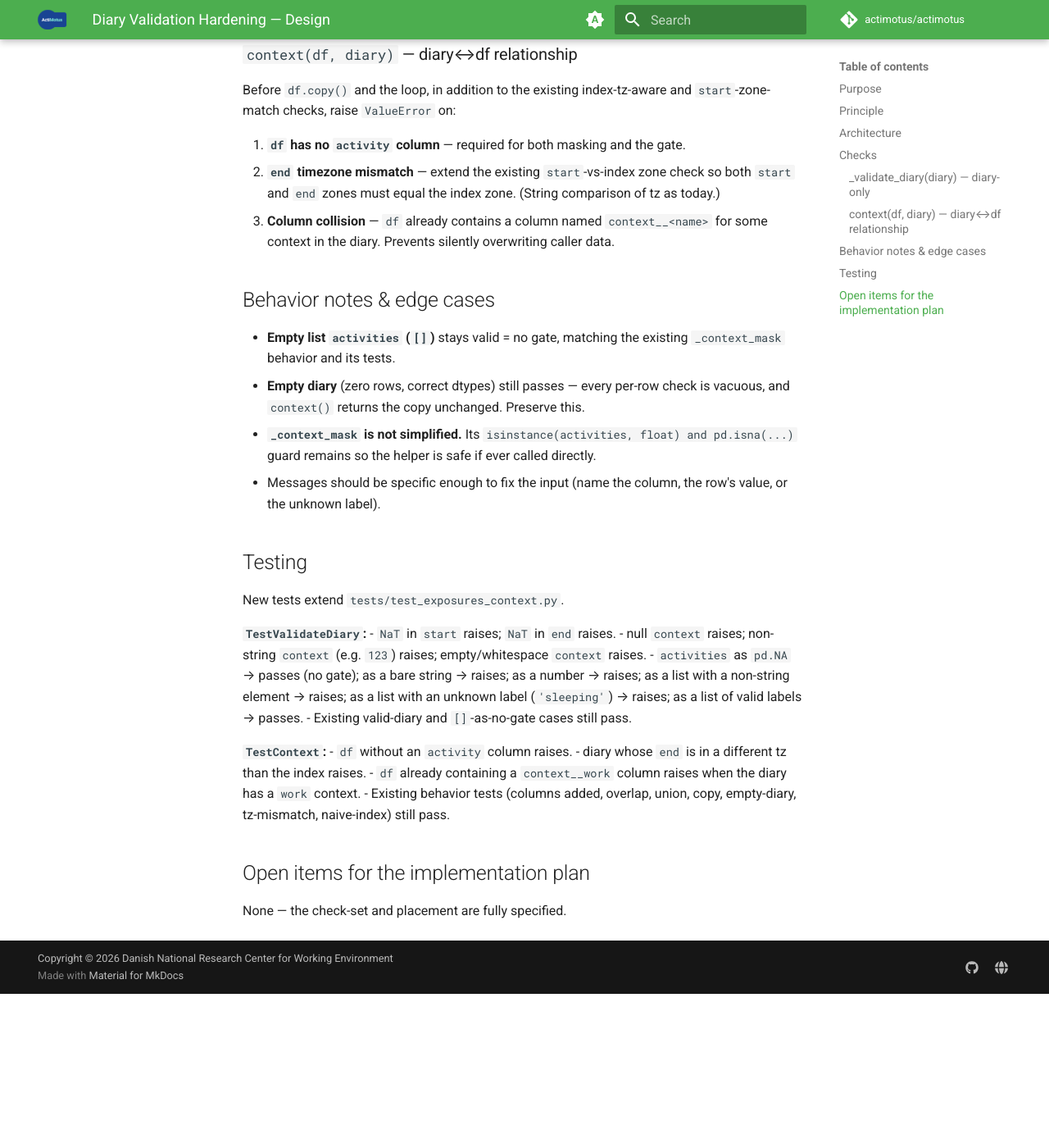
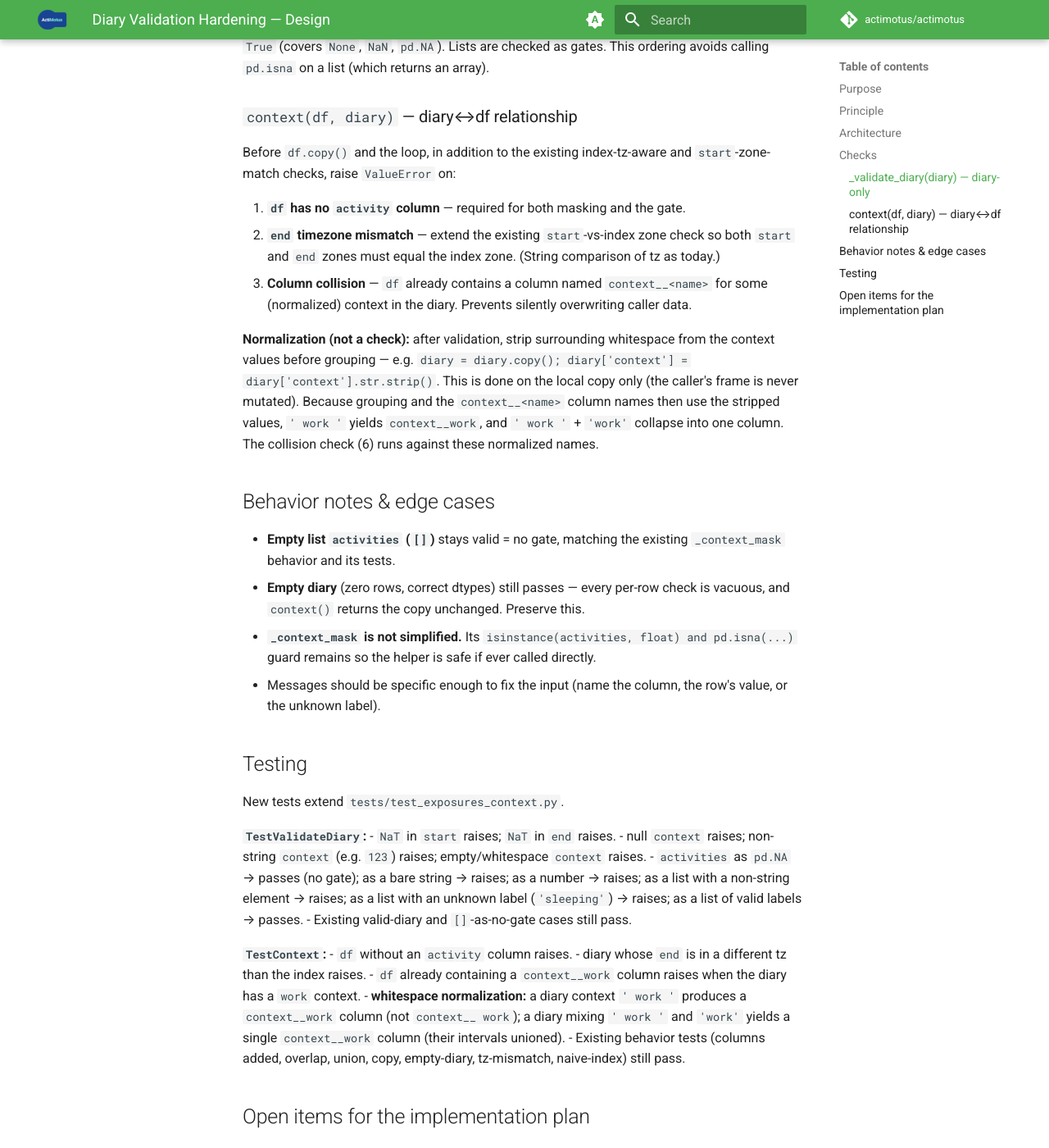
Before and after one commit to actimotus/actimotus, an MkDocs documentation site: the page built from docs/superpowers/specs/2026-07-05-diary-validation-hardening-design.md, in a window 1280 px wide and 1400 px high, scrolled down 2065 px. Shown: the whole window at 82% size. Built offline with MkDocs 1.6.1 and Material for MkDocs 9.7.7, drawn with Linux system fonts in a browser that asks for light colours; comment, search, counter and statistics services are not loaded; before the commit the page ends 3277 px from its top, so only the background shows below that; some of the changed text lies outside the part shown.

Commit message:
Normalize context whitespace instead of only rejecting empty
Strip surrounding whitespace from context names on the local copy so
' work ' -> context__work and ' work '/'work' collapse to one column.

Co-Authored-By: Claude Opus 4.8 <noreply@anthropic.com>

```diff
--- a/docs/superpowers/specs/2026-07-05-diary-validation-hardening-design.md
+++ b/docs/superpowers/specs/2026-07-05-diary-validation-hardening-design.md
@@ -30,7 +30,10 @@ problem into a clear `ValueError`.
 
 **Strict: raise on everything.** Every detected problem is a `ValueError` with a
 specific, actionable message. Consistent with the existing strict timezone rule.
-No warnings, no silent coercion.
+No warnings. The **one** normalization applied is stripping surrounding whitespace
+from `context` names (see `context()` below) — a padded name is a formatting
+nuisance, not an error, and stripping also lets `' work '` and `'work'` collapse
+into a single column instead of splitting.
 
 ## Architecture
 
@@ -86,7 +89,16 @@ Before `df.copy()` and the loop, in addition to the existing index-tz-aware and
    both `start` and `end` zones must equal the index zone. (String comparison of
    tz as today.)
 6. **Column collision** — `df` already contains a column named `context__<name>`
-   for some context in the diary. Prevents silently overwriting caller data.
+   for some (normalized) context in the diary. Prevents silently overwriting
+   caller data.
+
+**Normalization (not a check):** after validation, strip surrounding whitespace
+from the context values before grouping — e.g. `diary = diary.copy();
+diary['context'] = diary['context'].str.strip()`. This is done on the local copy
+only (the caller's frame is never mutated). Because grouping and the
+`context__<name>` column names then use the stripped values, `' work '` yields
+`context__work`, and `' work '` + `'work'` collapse into one column. The collision
+check (6) runs against these normalized names.
 
 ## Behavior notes & edge cases
 
@@ -117,6 +129,9 @@ New tests extend `tests/test_exposures_context.py`.
 - diary whose `end` is in a different tz than the index raises.
 - `df` already containing a `context__work` column raises when the diary has a
   `work` context.
+- **whitespace normalization:** a diary context `' work '` produces a
+  `context__work` column (not `context__ work `); a diary mixing `' work '` and
+  `'work'` yields a single `context__work` column (their intervals unioned).
 - Existing behavior tests (columns added, overlap, union, copy, empty-diary,
   tz-mismatch, naive-index) still pass.
 
```
